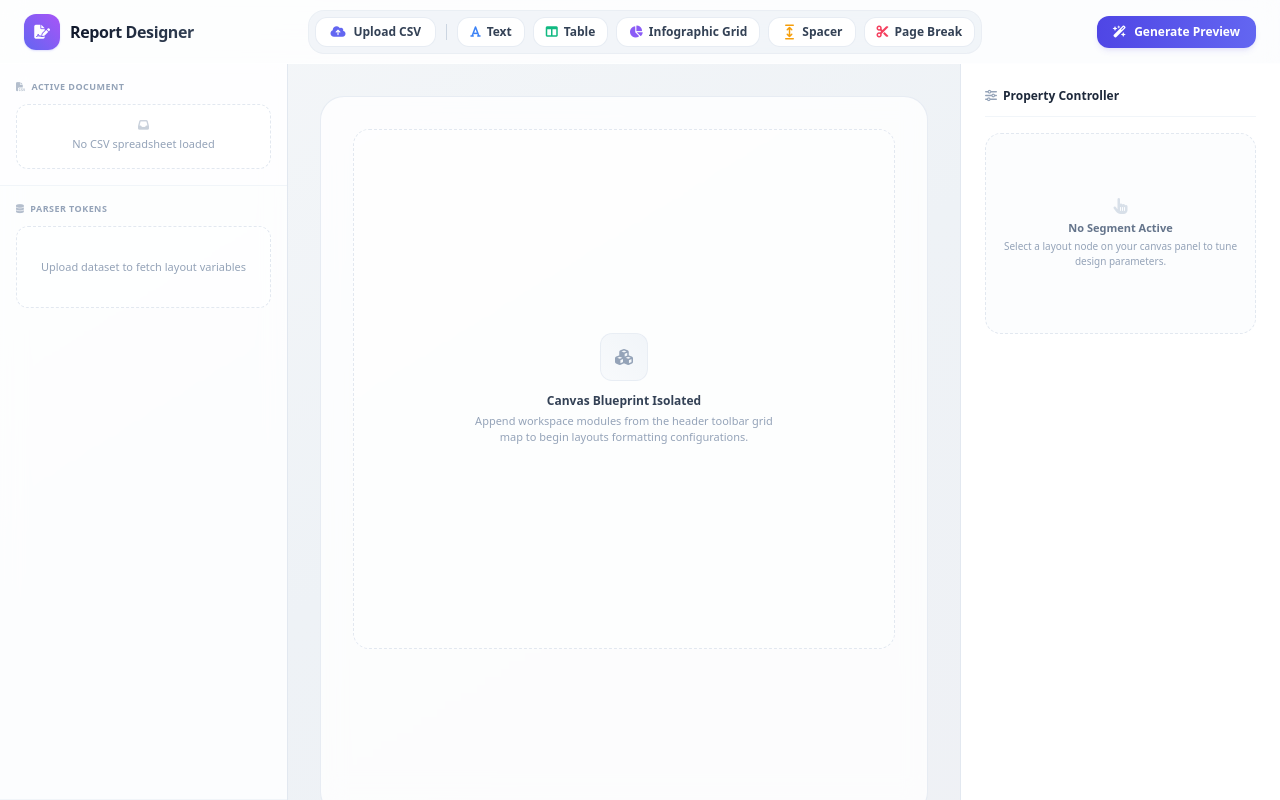
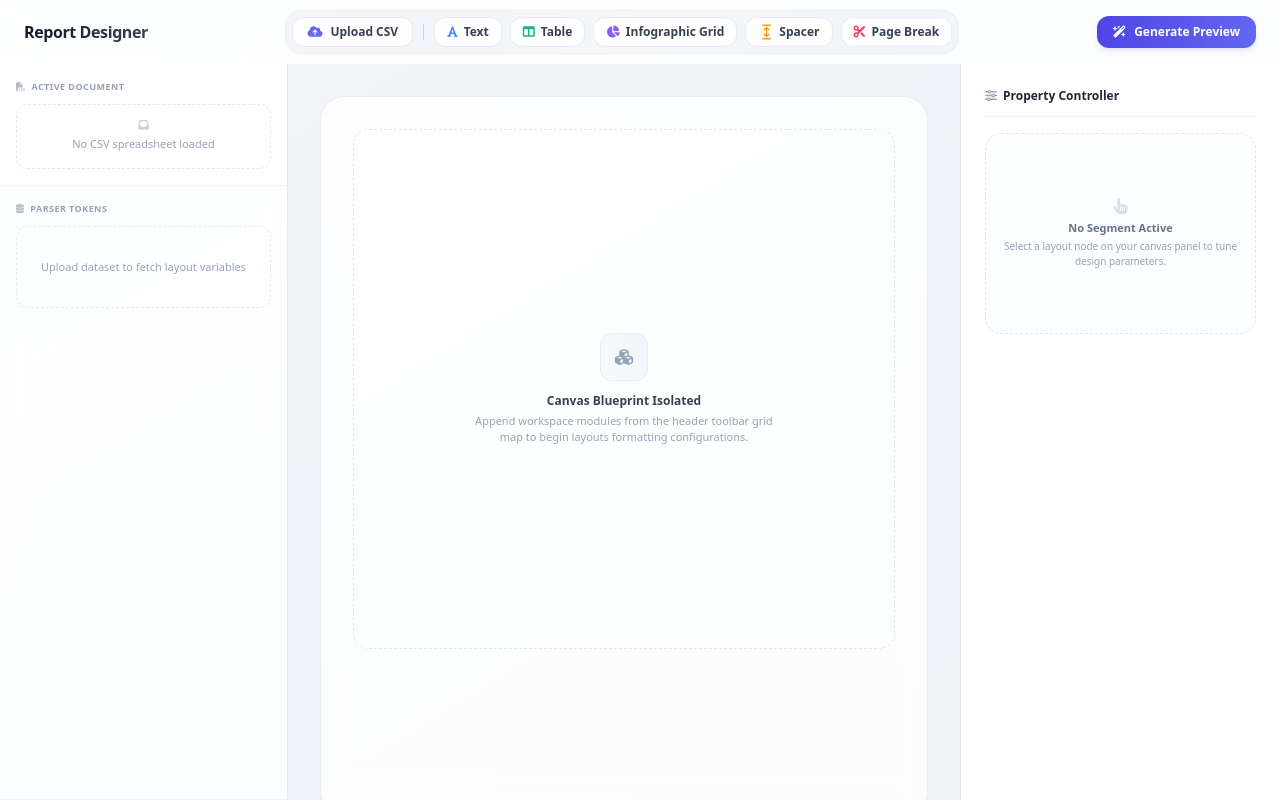
Before and after one commit to sugaredcookie/jsr_template, a React (Vite) app in the folder frontend/: page / in a window 1280 px wide. Built offline with nearby package versions, Linux system fonts and the light colour scheme.

Commit message:
removed ai icon

```diff
--- a/frontend/src/pages/DesignerPage.jsx
+++ b/frontend/src/pages/DesignerPage.jsx
@@ -266,9 +266,9 @@ const DesignerPage = () => {
       {/* Top Toolbar */}
       <div className="h-16 bg-white/75 backdrop-blur-md border-b border-white/60 flex items-center px-6 gap-6 shadow-xs sticky top-0 z-50">
         <div className="flex items-center gap-2.5 flex-shrink-0 group cursor-default transition-all duration-300 hover:opacity-90">
-          <div className="w-9 h-9 bg-gradient-to-tr from-indigo-500 to-purple-500 rounded-xl flex items-center justify-center shadow-sm shadow-indigo-500/20 group-hover:scale-105 group-hover:rotate-3 transition-all duration-300">
+          {/* <div className="w-9 h-9 bg-gradient-to-tr from-indigo-500 to-purple-500 rounded-xl flex items-center justify-center shadow-sm shadow-indigo-500/20 group-hover:scale-105 group-hover:rotate-3 transition-all duration-300">
             <i className="fa-solid fa-file-signature text-sm text-white"></i>
-          </div>
+          </div> */}
           <h1 className="text-md font-bold tracking-tight bg-gradient-to-r from-slate-900 to-slate-700 bg-clip-text text-transparent">
             Report Designer
           </h1>
```
Also changed, not shown: 1 other file (tests, documents, lock files or other folders).
